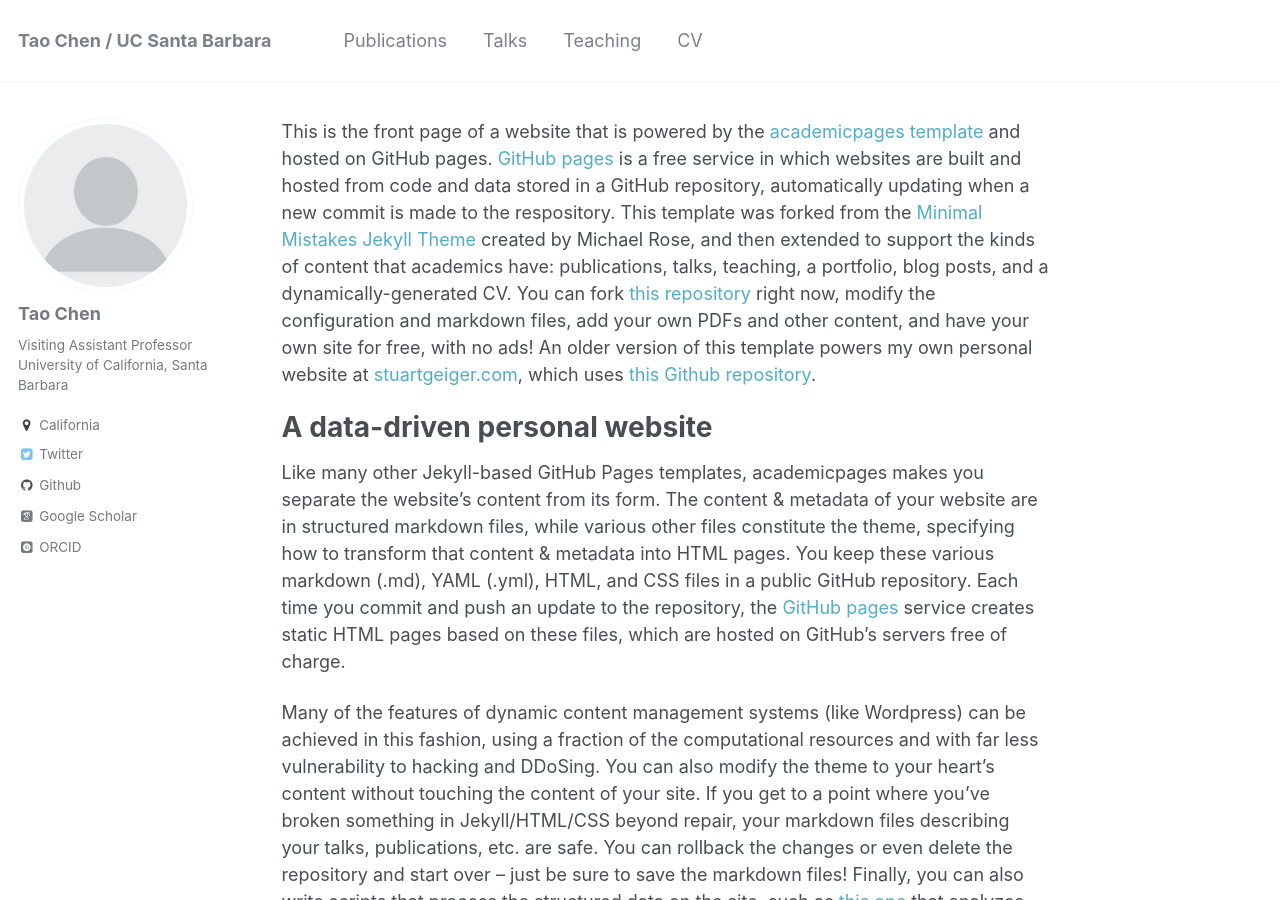
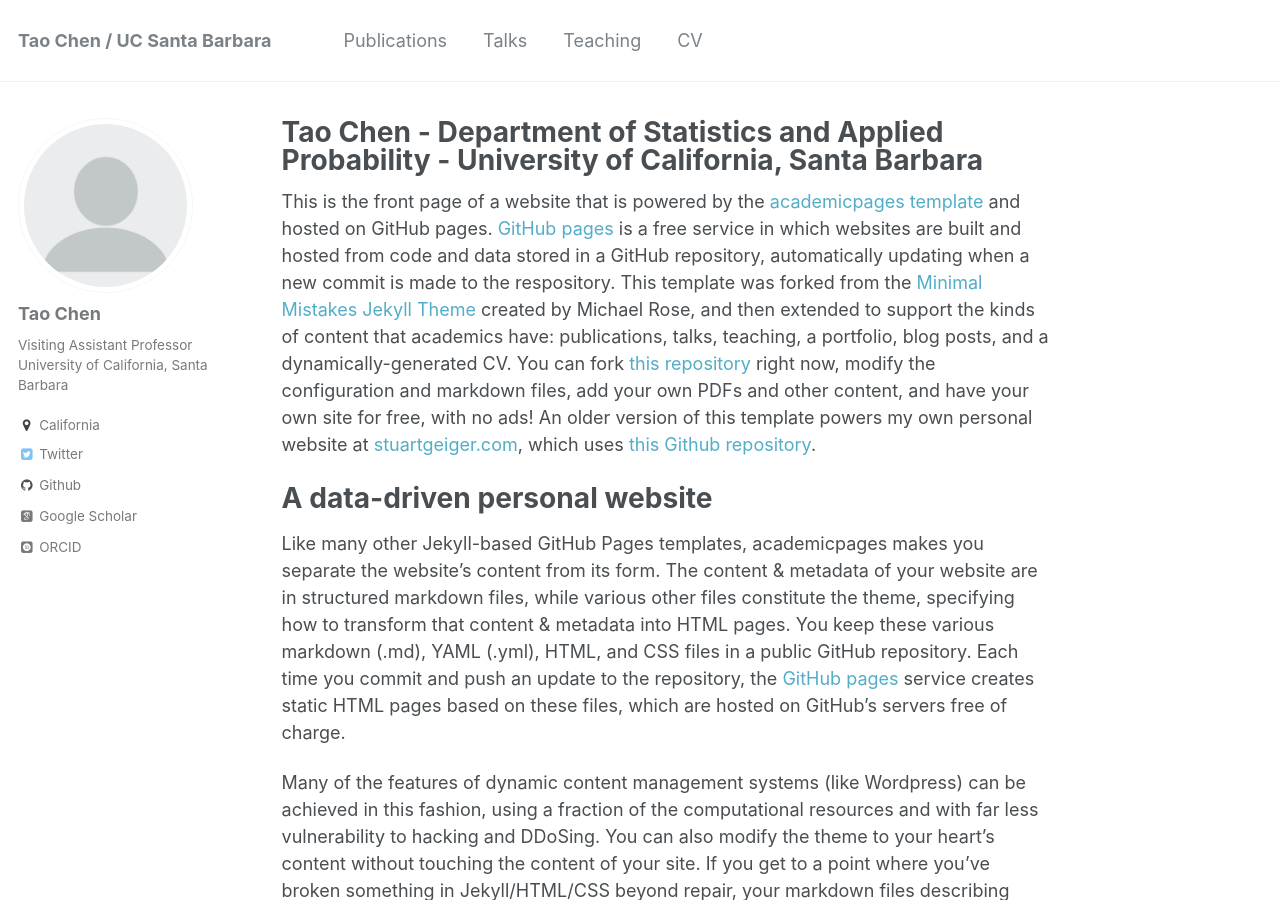
Before and after one commit to cherntodd/cherntodd.github.io, a Jekyll site: the page built from _pages/about.md, in a window 1280 px wide and 900 px high. Built offline with Jekyll 4.4.1, drawn with Linux system fonts in a browser that asks for light colours; some web fonts are replaced.

Commit message:
no message

```diff
--- a/_pages/about.md
+++ b/_pages/about.md
@@ -1,6 +1,6 @@
 ---
 permalink: /
-#title: "academicpages is a ready-to-fork GitHub Pages template for academic personal websites"
+title: "Tao Chen - Department of Statistics and Applied Probability - University of California, Santa Barbara"
 excerpt: "About me"
 author_profile: true
 redirect_from:
```
